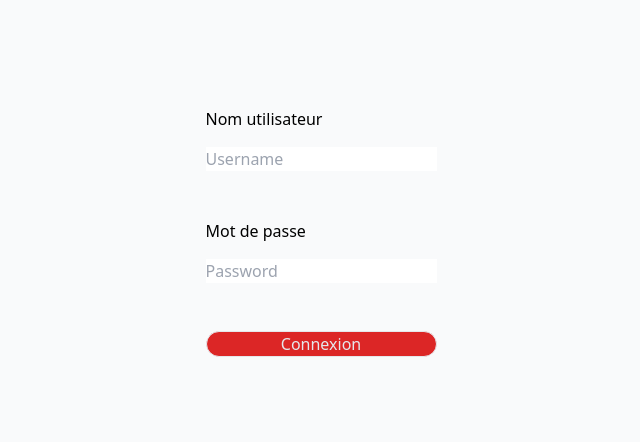
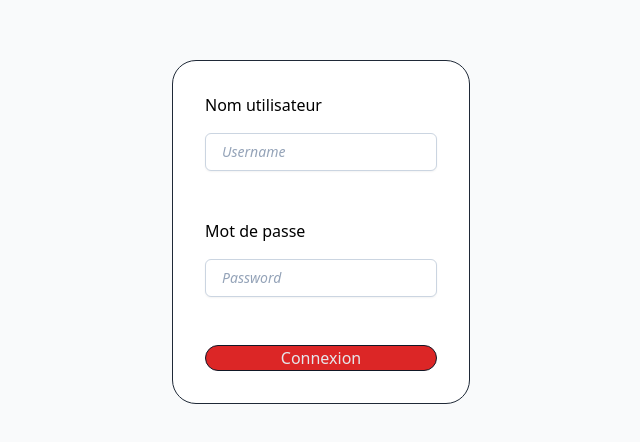
Before and after one commit to StevenDelval/Test_tailwindCSS, a plain HTML site: page index.html in a window 1280 px wide. Shown: the part 168-610 px from the top of the page, without its empty margins (319-959 px from the left). Drawn offline with Linux system fonts and the light colour scheme.

Commit message:
Add form

```diff
--- a/index.html
+++ b/index.html
@@ -20,14 +20,17 @@
     </nav> -->
 
     <main>
-        <form action="" method="post" class="flex flex-col gap-4">
+
+        <form action="" method="post" class="bg-white flex flex-col gap-4 border border-gray-800 rounded-3xl p-8">
+
+
             <label for="username">Nom utilisateur</label>
-            <input id="username" type="text" placeholder="Username">
+            <input id="username" type="text" placeholder="Username" class="placeholder:italic placeholder:text-slate-400 block bg-white w-full border border-slate-300 rounded-md py-2 pl-4 pr-3 shadow-sm focus:outline-none focus:border-red-800 focus:ring-red-800 focus:ring-1 sm:text-sm">
 
             <label for="password" class="mt-8">Mot de passe</label>
-            <input type="password" placeholder="Password">
+            <input id="password" type="password" placeholder="Password" class="placeholder:italic placeholder:text-slate-400 block bg-white w-full border border-slate-300 rounded-md py-2 pl-4 pr-3 shadow-sm focus:outline-none focus:border-red-800 focus:ring-red-800 focus:ring-1 sm:text-sm">
 
-            <input type="submit" value="Connexion" class="bg-red-600 mt-8 border rounded-2xl text-gray-200">
+            <input type="submit" value="Connexion" class="bg-red-600 border-gray-900 mt-8 border rounded-2xl text-gray-200">
         </form>
 
     </main>
```
Also changed, not shown: css/style.css.
